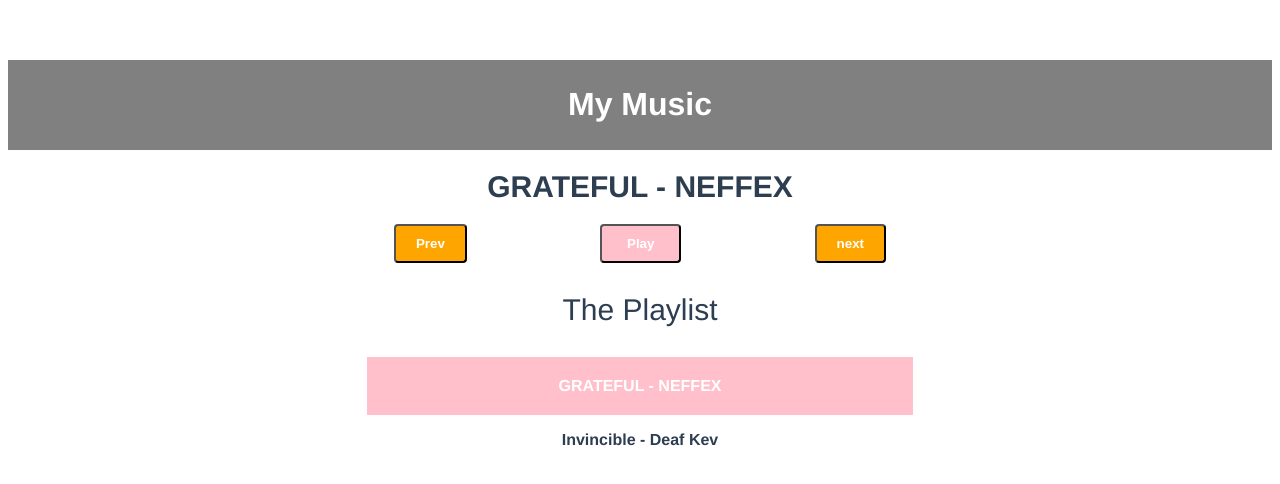
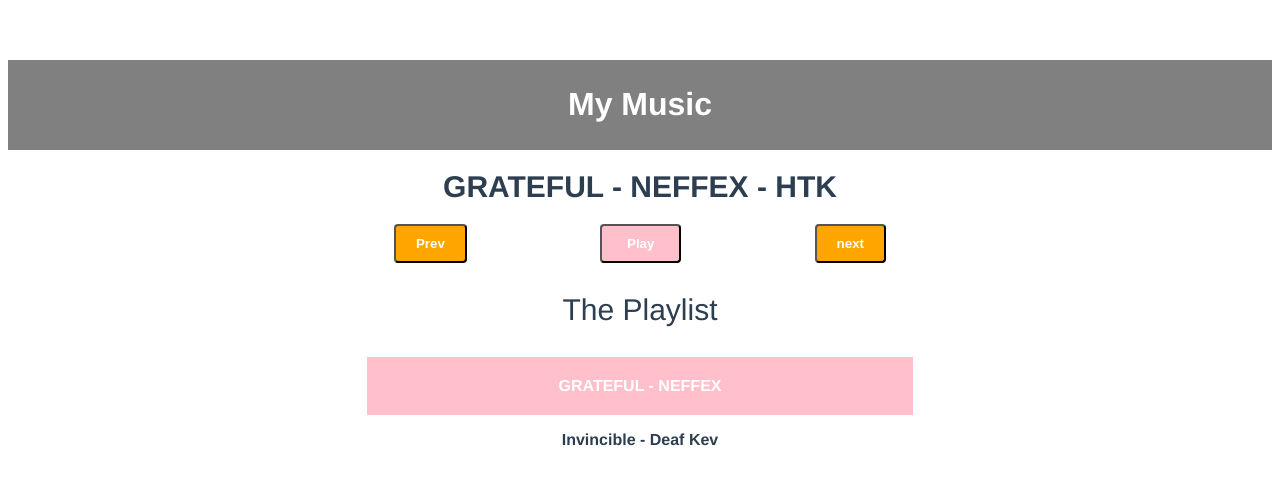
Before and after one commit to bacnguyenvan/vue_cicd, a Vue app: page / in a window 1280 px wide. Shown: the top 484 px of the page. Built offline with nearby package versions, Linux system fonts and the light colour scheme.

Commit message:
update template

```diff
--- a/src/components/HelloWorld.vue
+++ b/src/components/HelloWorld.vue
@@ -5,7 +5,7 @@
     </div>
     <div class="body">
       <div class="item">
-        <p class="music-name">GRATEFUL - NEFFEX</p>
+        <p class="music-name">GRATEFUL - NEFFEX - HTK</p>
       </div>
       <div class="music-block">
         <div class="prev">
```
